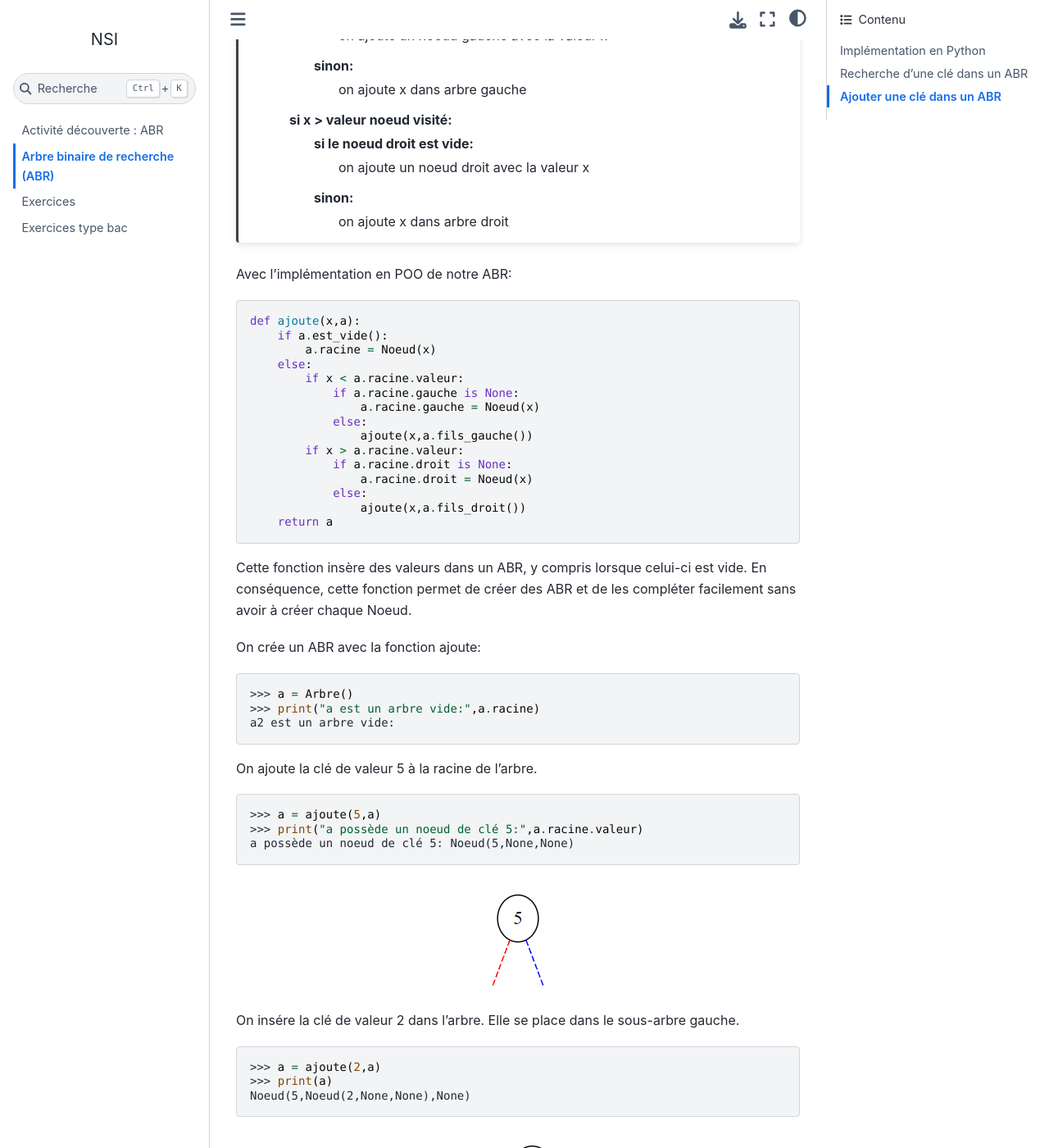
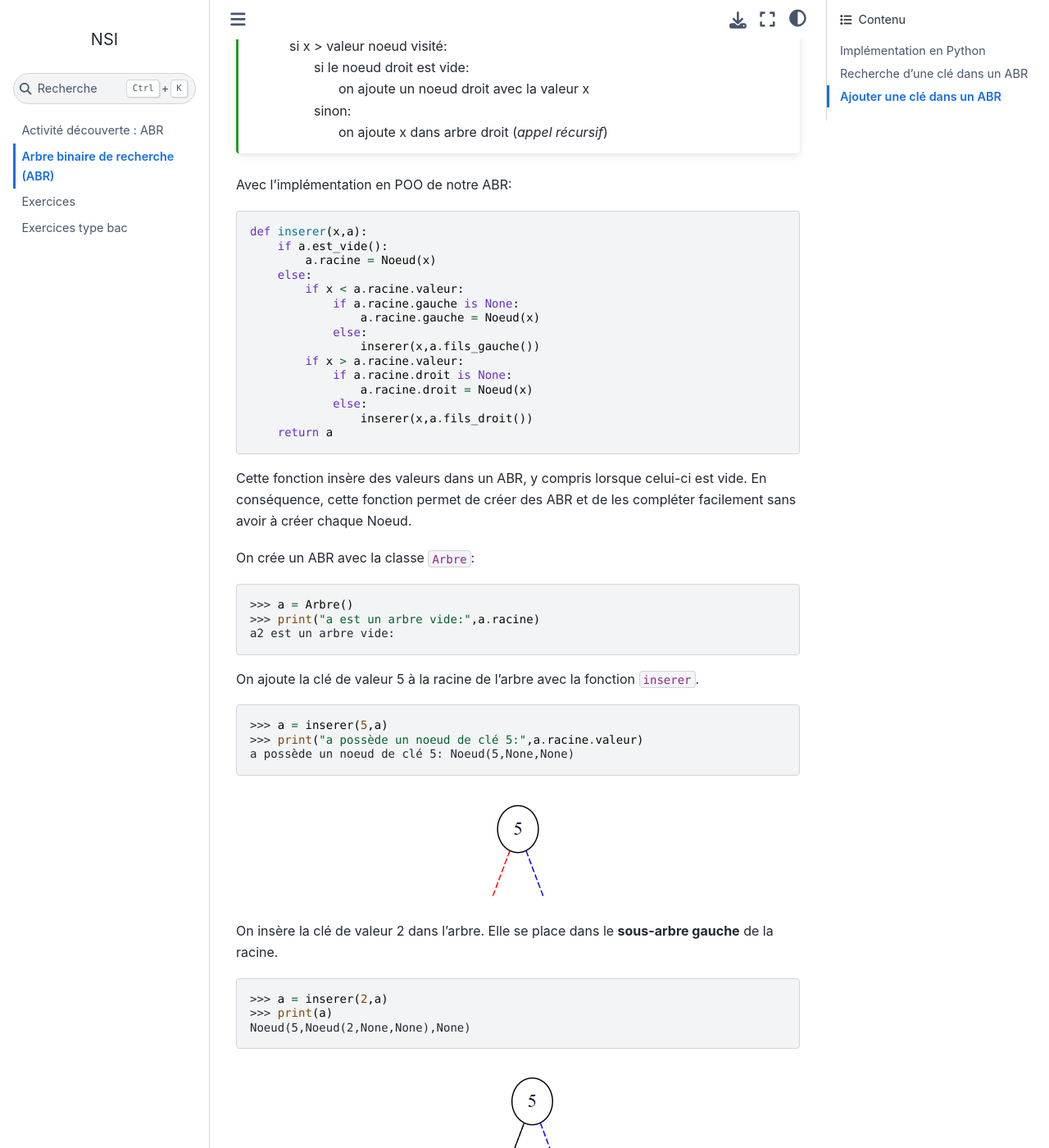
Before and after one commit to ychistel/tnsi_abr, a Sphinx documentation site: the page built from source/content/cours.rst, in a window 1280 px wide and 1400 px high, scrolled down 4846 px. Shown: the whole window at 82% size. Built offline with Sphinx 7.4.7 and the Sphinx Book theme 1.1.4, drawn with Linux system fonts in a browser that asks for light colours; pages that are not in the unit, such as notebooks, are missing from menus; some of the changed text lies outside the part shown.

Commit message:
modification css de la classe algo

```diff
--- a/source/_static/custom.css
+++ b/source/_static/custom.css
@@ -43,9 +43,11 @@
 div.definition > p.admonition-title{background-color:#badafa;color:#2b5b84;}
 div.definition > p.admonition-title::after{color:#2b5b84;content: "\e1fe";}
 
-div.code.admonition{border-color:#249b22;}
-div.code > p.admonition-title{background-color:#b3f962;color:rgb(39, 54, 47)}
-div.code > p.admonition-title::after{color:#404140;content: "\f121";}
+div.algo.admonition{border-color:#249b22;}
+div.algo > p.admonition-title{background-color:#b3f962;color:rgb(39, 54, 47)}
+div.algo > p.admonition-title::after{color:#404140;content: "\f121";}
+div.algo > dl dt{font-weight: normal;}
+div.algo > dl dd{margin-top:0px;margin-bottom: 0px;}
 
 div.propriete.admonition{border-color:#404140;}
 div.propriete > p.admonition-title{background-color:#d4d4d4;color:#404140;}
--- a/source/content/cours.rst
+++ b/source/content/cours.rst
@@ -132,15 +132,15 @@
 La recherche d'une clé (valeur) dans un ABR s'appuie sur le parcours récursif de l'arbre. On en donne l'algorithme ci-dessous:
 
 .. admonition:: Algorithme
-    :class: propriete
+    :class: algo
 
     si arbre vide:
         valeur x non présente
     sinon:
         si x < valeur du Noeud visité:
-            on recherche la valeur x dans l'arbre gauche
+            on recherche la valeur x dans l'arbre gauche (*appel récursif*)
         sinon si x > valeur Noeud visité:
-            on recherche la valeur x dans l'arbre droit
+            on recherche la valeur x dans l'arbre droit (*appel récursif*)
         sinon:
             la valeur x est trouvée
 
@@ -179,18 +179,18 @@
             si le noeud gauche est vide:
                 on ajoute un noeud gauche avec la valeur x
             sinon:
-                on ajoute x dans arbre gauche
+                on ajoute x dans arbre gauche (*appel récursif*)
         si x > valeur noeud visité:
             si le noeud droit est vide:
                 on ajoute un noeud droit avec la valeur x
             sinon:
-                on ajoute x dans arbre droit
+                on ajoute x dans arbre droit (*appel récursif*)
 
 Avec l'implémentation en POO de notre ABR:
 
 .. code:: python
 
-    def ajoute(x,a):
+    def inserer(x,a):
         if a.est_vide():
             a.racine = Noeud(x)
         else:
@@ -198,35 +198,35 @@
                 if a.racine.gauche is None:
                     a.racine.gauche = Noeud(x)
                 else:
-                    ajoute(x,a.fils_gauche())
+                    inserer(x,a.fils_gauche())
             if x > a.racine.valeur:
                 if a.racine.droit is None:
                     a.racine.droit = Noeud(x)
                 else:
-                    ajoute(x,a.fils_droit())
+                    inserer(x,a.fils_droit())
         return a
 
 Cette fonction insère des valeurs dans un ABR, y compris lorsque celui-ci est vide. En conséquence, cette fonction
 permet de créer des ABR et de les compléter facilement sans avoir à créer chaque Noeud.
 
-On crée un ABR avec la fonction ajoute:
+On crée un ABR avec la classe ``Arbre``:
 
 >>> a = Arbre()
 >>> print("a est un arbre vide:",a.racine)
 a2 est un arbre vide:
 
-On ajoute la clé de valeur 5 à la racine de l'arbre.
+On ajoute la clé de valeur 5 à la racine de l'arbre avec la fonction ``inserer``.
 
->>> a = ajoute(5,a)
+>>> a = inserer(5,a)
 >>> print("a possède un noeud de clé 5:",a.racine.valeur)
 a possède un noeud de clé 5: Noeud(5,None,None)
 
 .. figure:: ../img/abr4-cle-5.png
     :align: center
 
-On insére la clé de valeur 2 dans l'arbre. Elle se place dans le sous-arbre gauche.
+On insère la clé de valeur 2 dans l'arbre. Elle se place dans le **sous-arbre gauche** de la racine.
 
->>> a = ajoute(2,a)
+>>> a = inserer(2,a)
 >>> print(a)
 Noeud(5,Noeud(2,None,None),None)
 
@@ -235,7 +235,7 @@
 
 On insère ensuite la clé de valeur 3.
 
->>> a = ajoute(3,a)
+>>> a = inserer(3,a)
 >>> print(a)
 Noeud(5,Noeud(2,None,Noeud(3,None,None)),None)
 
@@ -244,16 +244,16 @@
 
 On insère la clé de valeur 1.
 
->>> a = ajoute(1,a)
+>>> a = inserer(1,a)
 >>> print(a)
 Noeud(5,Noeud(2,Noeud(1,None,None),Noeud(3,None,None)),None)
 
 .. figure:: ../img/abr4-cle-1.png
     :align: center
 
-On insère la clé de valeur 7. Cette clé est supérieure à la clé de la racine, donc elle est insérée dans le sous-arbre droit.
+On insère la clé de valeur 7. Cette clé est supérieure à la clé de la racine, donc elle est insérée dans le **sous-arbre droit** de la racine.
 
->>> a2 = ajoute(7,a2)
+>>> a2 = inserer(7,a2)
 >>> print(a)
 Noeud(5,Noeud(2,Noeud(1,None,None),Noeud(3,None,None)),Noeud(7,None,None))
 
@@ -262,7 +262,7 @@
 
 On insère la clé de valeur 6.
 
->>> a = ajoute(6,a)
+>>> a = inserer(6,a)
 >>> print(a)
 Noeud(5,Noeud(2,Noeud(1,None,None),Noeud(3,None,None)),Noeud(7,Noeud(6,None,None),None))
 
@@ -271,7 +271,7 @@
 
 On insère la clé de valeur 8.
 
->>> a = ajoute(8,a)
+>>> a = inserer(8,a)
 >>> print(a)
 Noeud(5,Noeud(2,Noeud(1,None,None),Noeud(3,None,None)),Noeud(7,Noeud(6,None,None),Noeud(8,None,None)))
 
--- a/source/index.rst
+++ b/source/index.rst
@@ -19,4 +19,3 @@
    content/cours.rst
    content/exercice.rst
    content/exercice_2.rst
-   .. content/exercice_bac_1.rst
```
Also changed, not shown: other parts of source/content/cours.rst (+1 -1 lines).
